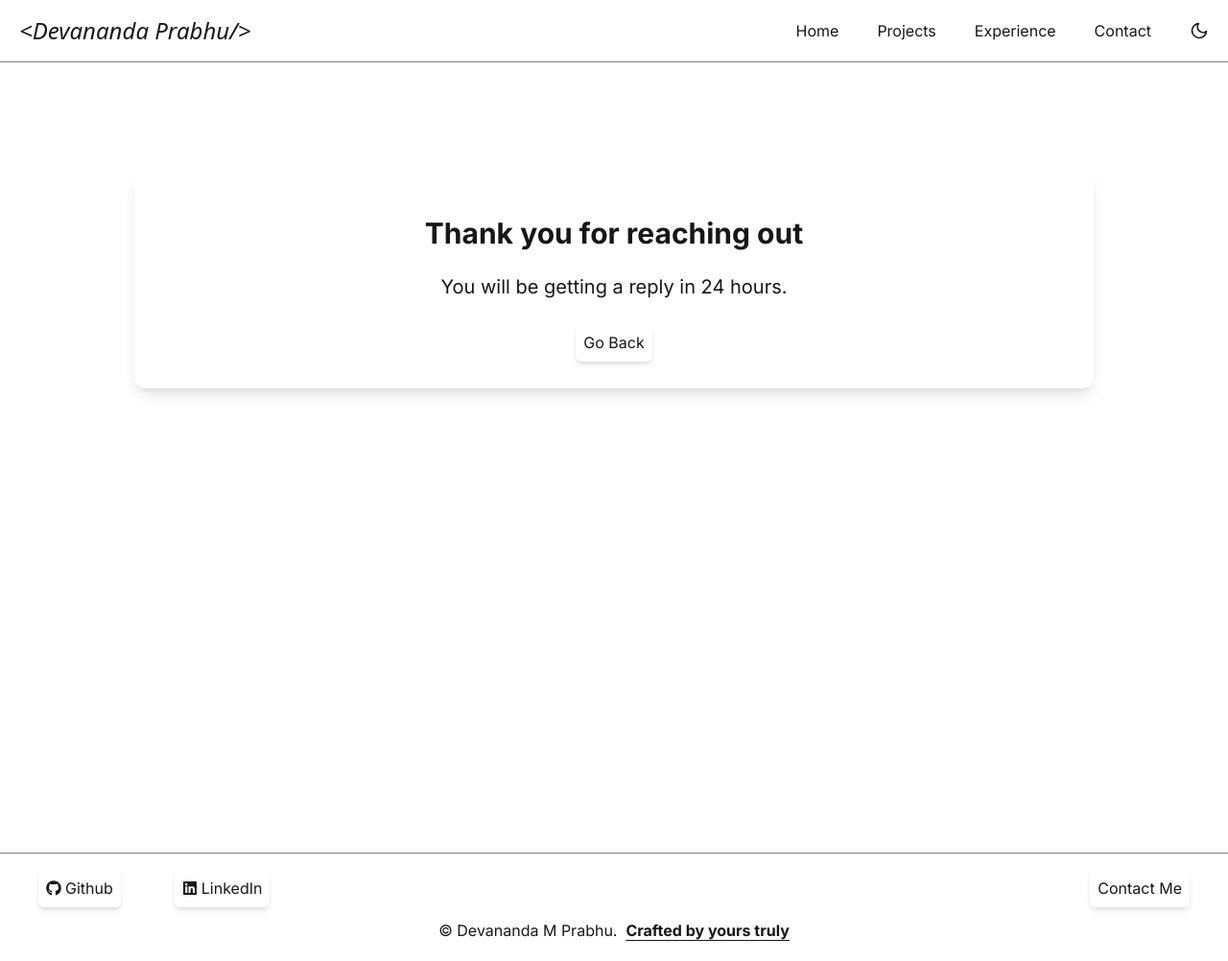
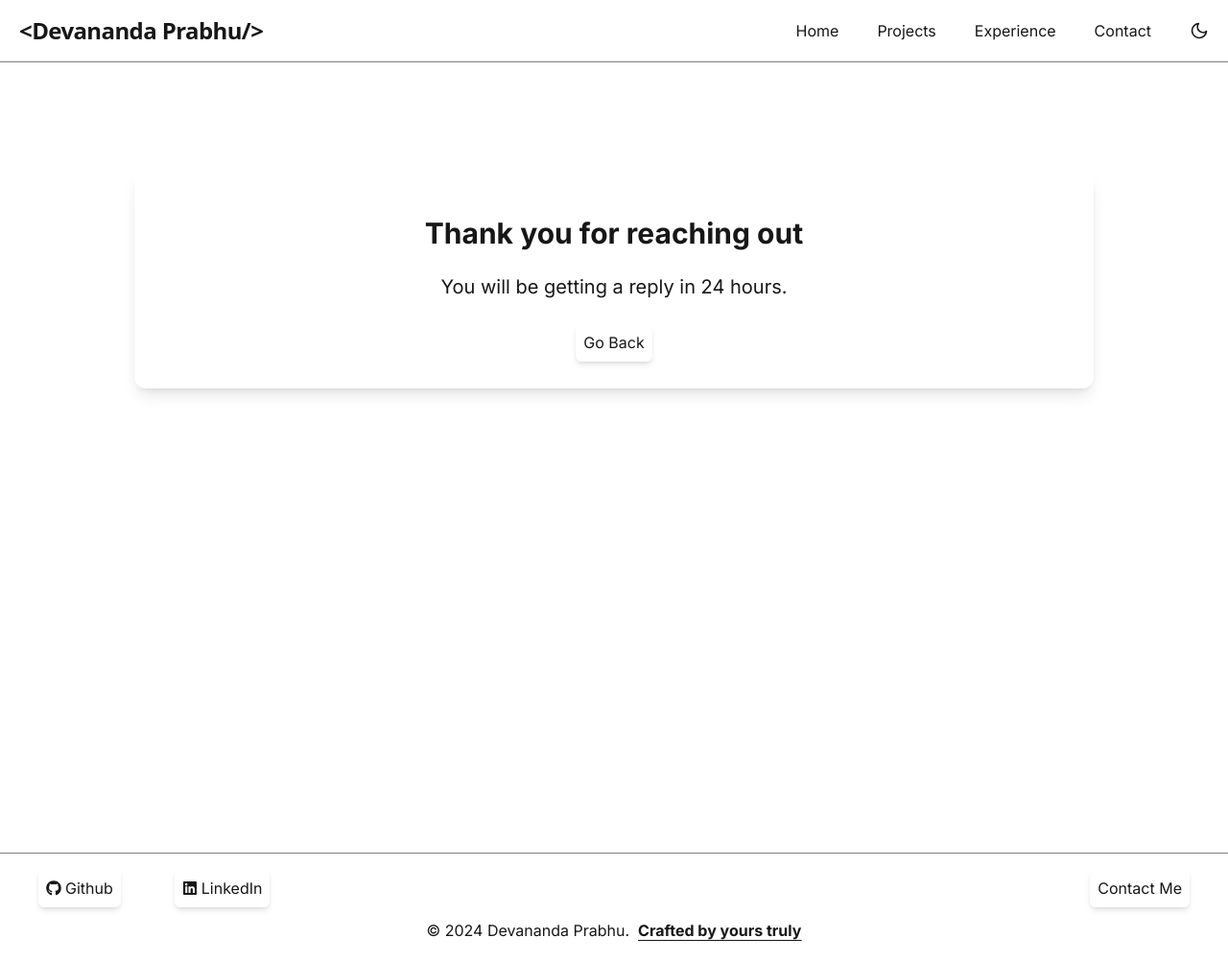
Before and after one commit to devprabhu18/MyPortfolio, a Next.js app: page /thanks in a window 1280 px wide. Shown: the whole page at 96% size. Built offline with nearby package versions, Linux system fonts and the light colour scheme.

Commit message:
changes in metadata and name"

```diff
--- a/src/app/contact/page.tsx
+++ b/src/app/contact/page.tsx
@@ -3,6 +3,7 @@ import React, { useState } from "react";
 import { LuSendHorizonal } from "react-icons/lu";
 import { TechStack } from "@/components/techstack";
 import { social } from "@/data/social";
+
 
 export default function ContactForm() {
   const [name, setName] = useState("");
--- a/src/app/experience/page.tsx
+++ b/src/app/experience/page.tsx
@@ -1,4 +1,10 @@
 import { MdDateRange } from "react-icons/md";
+import { Metadata } from "next";
+
+export const metadata: Metadata={
+    title:'Experience | Devananda Prabhu',
+    description:'This is the Work Experience page'
+}
 
 export default function Page(){
     return(
--- a/src/app/layout.tsx
+++ b/src/app/layout.tsx
@@ -6,7 +6,7 @@ import Footer from "@/components/footer";
 import { Providers } from "./providers";
 
 export const metadata: Metadata={
-  title:'Devananda M Prabhu',
+  title:'Devananda Prabhu',
   description:'This is the home page'
 }
 
--- a/src/app/not-found.tsx
+++ b/src/app/not-found.tsx
@@ -1,4 +1,10 @@
 import Link from "next/link";
+import { Metadata } from "next";
+
+export const metadata: Metadata={
+  title:'Oh! No',
+  description:'Error page'
+}
 
 export default function NotFound() {
   return (
--- a/src/app/projects/page.tsx
+++ b/src/app/projects/page.tsx
@@ -1,5 +1,11 @@
 import { ProjectCard } from "@/components/projectcard"
 import { projects } from "@/data/projects"
+import { Metadata } from "next"
+
+export const metadata: Metadata={
+    title:'My Projects | Devananda Prabhu',
+    description:'This is the Projects page'
+}
 
 export default function Page(){
     return(
--- a/src/app/thanks/page.tsx
+++ b/src/app/thanks/page.tsx
@@ -1,4 +1,10 @@
 import Link from "next/link";
+import { Metadata } from "next";
+
+export const metadata: Metadata={
+  title:'Thanks You | Devananda Prabhu',
+  description:'This is the Thank you page'
+}
 
 export default function Page() {
   return (
--- a/src/components/footer.tsx
+++ b/src/components/footer.tsx
@@ -29,7 +29,7 @@ export default function Footer() {
             </div>
           </div>
           <div className="flex text-xs sm:text-base justify-center pb-2 text-center">
-            <p className="flex  content-center justify-center">&copy; Devananda M Prabhu.&nbsp;&nbsp;
+            <p className="flex  content-center justify-center">&copy; 2024 Devananda Prabhu.&nbsp;&nbsp;
               <span className="font-bold underline underline-offset-4 hover:no-underline">
                 <Link href="https://github.com/devprabhu18/MyPortfolio" target="_blank" rel="noopener noreferrer">
                   Crafted by yours truly
--- a/src/components/navbar.tsx
+++ b/src/components/navbar.tsx
@@ -24,7 +24,7 @@ export default function Navbar() {
         <nav className="flex justify-between items-center py-4">
           <div>
             <Link href="/">
-              <h2 className="font-sans text-xl sm:text-2xl italic">
+              <h2 className="font-sans text-xl sm:text-2xl font-semibold tracking-tight">
                 &lt;Devananda Prabhu/&gt;
               </h2>
             </Link>
```
